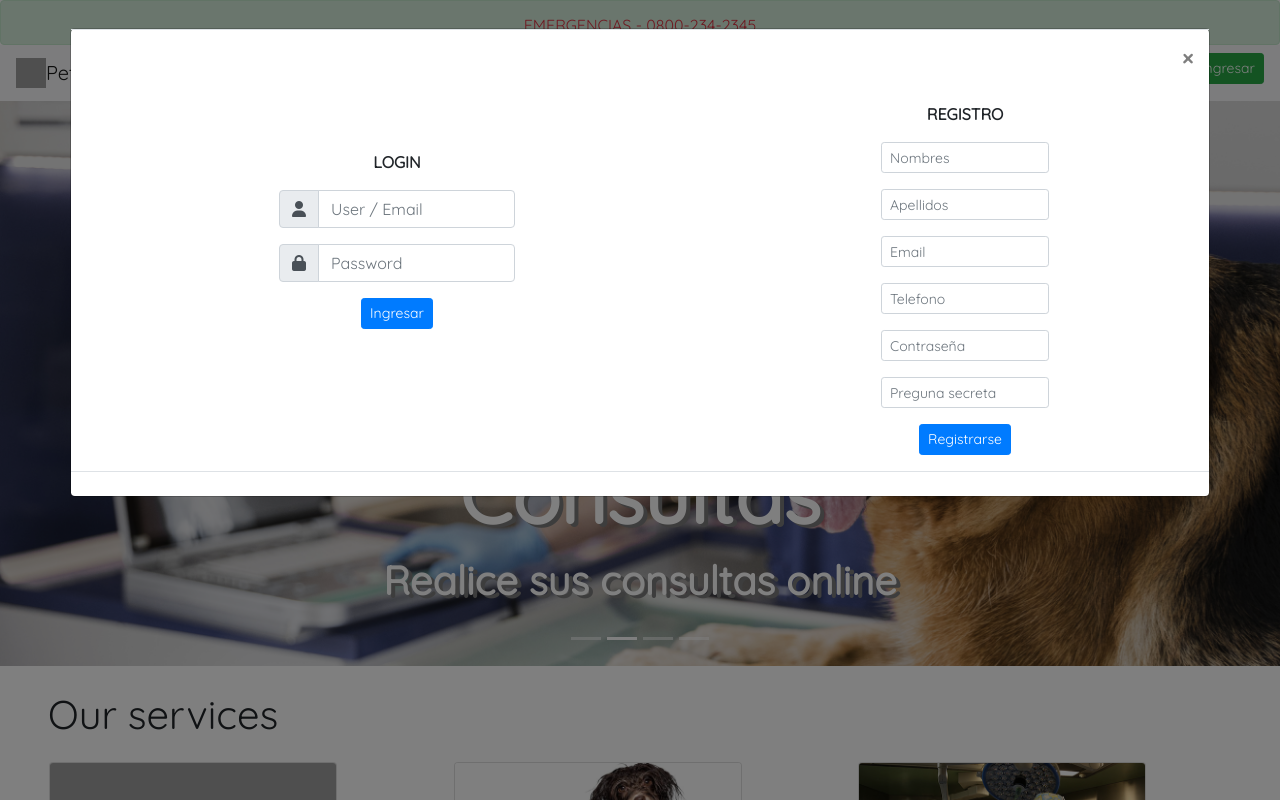
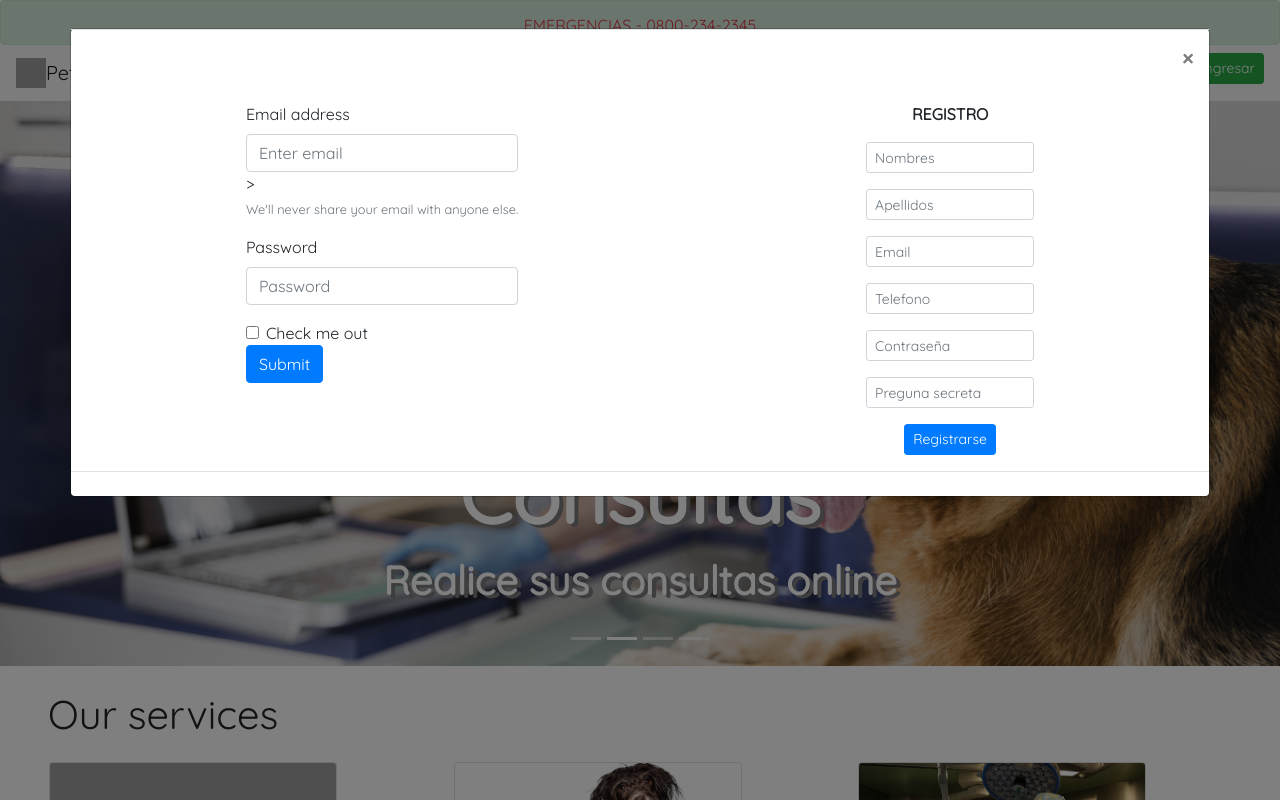
Before and after one commit to EapRules/PetShopBoys, a React (Create React App) app: page / in a window 1280 px wide. Both pictures are taken after a click on the button "Ingresar". Shown: the top 800 px of the page. Built offline with nearby package versions, Linux system fonts and the light colour scheme; grey boxes are pictures that could not be loaded.

Commit message:
Rename login

```diff
--- a/src/Components/Auth/Login.js
+++ b/src/Components/Auth/Login.js
@@ -1,11 +1,26 @@
-import React, { Component } from 'react'
+import React, { Component, Fragment } from 'react'
 
 export default class Login extends Component {
     render() {
         return (
-            <div>
 
-            </div>
+            <form>
+                <div class="form-group">
+                    <label for="exampleInputEmail1">Email address</label>
+                    <input type="email" class="form-control" id="exampleInputEmail1" aria-describedby="emailHelp" placeholder="Enter email" />>
+    <small id="emailHelp" class="form-text text-muted">We'll never share your email with anyone else.</small>
+                </div>
+                <div class="form-group">
+                    <label for="exampleInputPassword1">Password</label>
+                    <input type="password" class="form-control" id="exampleInputPassword1" placeholder="Password" />
+                </div>
+                <div class="form-check">
+                    <input type="checkbox" class="form-check-input" id="exampleCheck1" />
+                    <label class="form-check-label" for="exampleCheck1">Check me out</label>
+                </div>
+                <button type="submit" class="btn btn-primary">Submit</button>
+            </form>
+
         )
     }
 }
--- a/src/Components/Header/Login/Login.js
+++ b/src/Components/Header/Login/Auth.js
@@ -1,6 +1,9 @@
 import React, { Component } from 'react'
+import {Link} from 'react-router-dom'
 
-export default class Login extends Component {
+import Login from '../../Auth/Login'
+
+export default class Auth extends Component {
   render() {
     return (
       <div>
@@ -14,7 +17,8 @@ export default class Login extends Component {
         </button>
               </div>
               <div class="modal-body row justify-content-around">
-                <div class="m-5">
+<Login />
+                {/* <div class="m-5">
                   <p class="font-weight-bold text-center">LOGIN</p>
                   <div class="input-group mb-3">
                     <div class="input-group-prepend">
@@ -31,7 +35,7 @@ export default class Login extends Component {
                   <div class="text-center">
                     <button type="button" class="btn btn-primary btn-sm">Ingresar</button>
                   </div>
-                </div>
+                </div> */}
                 <div >
                   <p class="font-weight-bold text-center">REGISTRO</p>
                   <div class="input-group-sm mb-3">
--- a/src/Components/Header/Navbar/Navbar.js
+++ b/src/Components/Header/Navbar/Navbar.js
@@ -1,6 +1,6 @@
 import React, { Component } from 'react'
 import styles from './Navbar.scss';
-import Login from '../Login/Login';
+import Login from '../Login/Auth';
 export default class Navbar extends Component {
   render() {
     return (
--- a/src/pages/App.js
+++ b/src/pages/App.js
@@ -8,11 +8,11 @@ import Footer from '../Components/Footer/Footer';
 function App() {
   return (
     <div className="App">
-      <Navbar></Navbar>
-      <Slider></Slider>
-      <Services></Services>
+      <Navbar />
+      <Slider />
+      <Services />
       <Market />
-      <Footer></Footer>
+      <Footer />
     </div>
   );
 }
```
